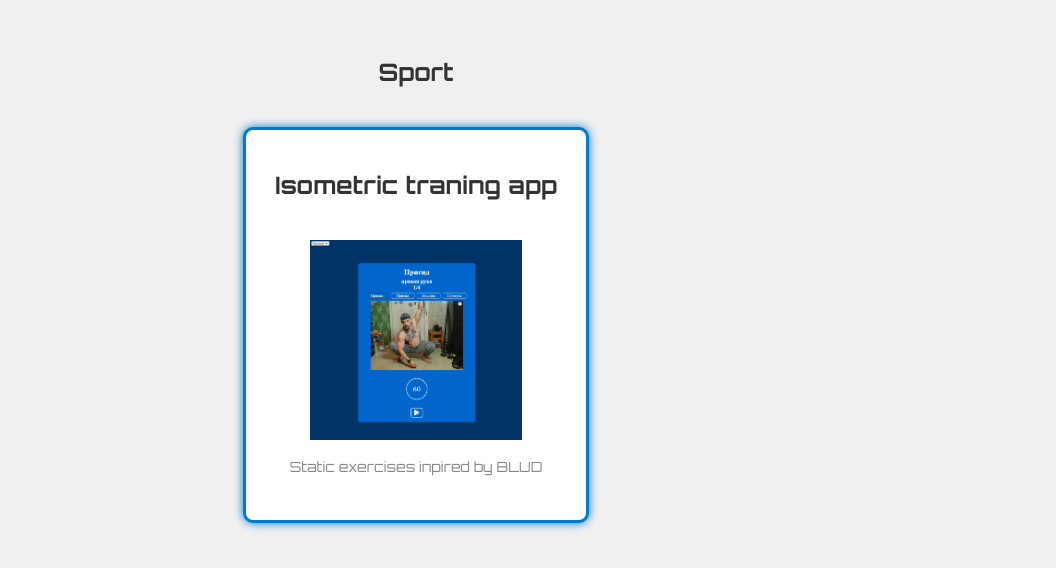
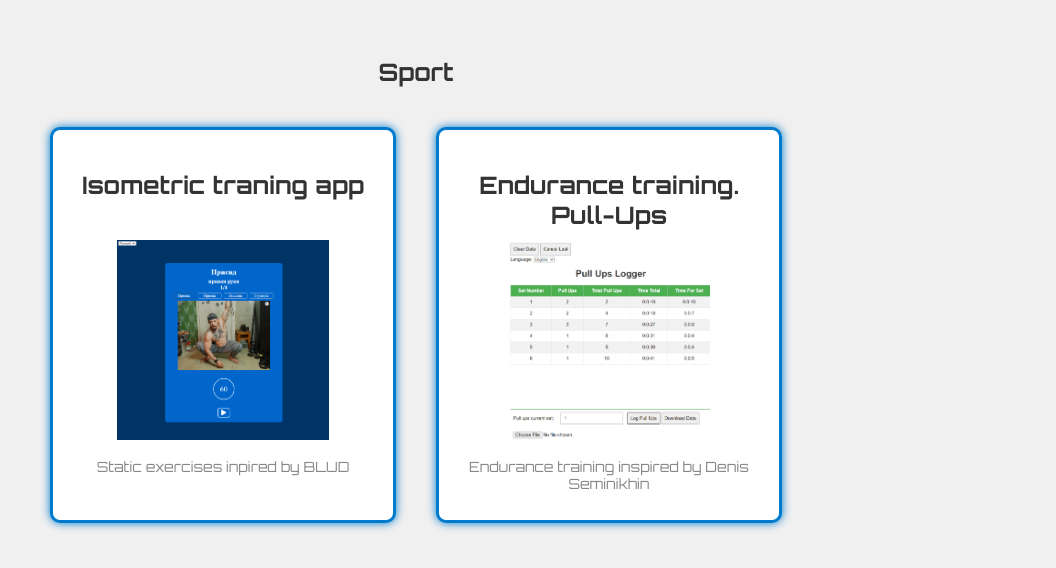
Before and after one commit to mateotop/projects-web, a plain HTML site: page index.html in a window 1280 px wide. Shown: the part 84-652 px from the top of the page, without its empty margins (224-1280 px from the left). Drawn offline with Linux system fonts and the light colour scheme.

Commit message:
add new app

```diff
--- a/index.html
+++ b/index.html
@@ -22,6 +22,12 @@
             <p class="description">Static exercises inpired by BLUD</p>
         </a>
 
+        <a href="projects/app-sport-2/index.html" target="_blank" class="post">
+            <h2>Endurance training. Pull-Ups </h2>
+            <img src="imgs/denis_demo_1.png" alt="">
+            <p class="description">Endurance training inspired by Denis Seminikhin</p>
+        </a>
+
         <body>
  <script src="script.js"></script>
  </html>
```
Also changed, not shown: imgs/denis_demo_1.png (added), 1 other file.
